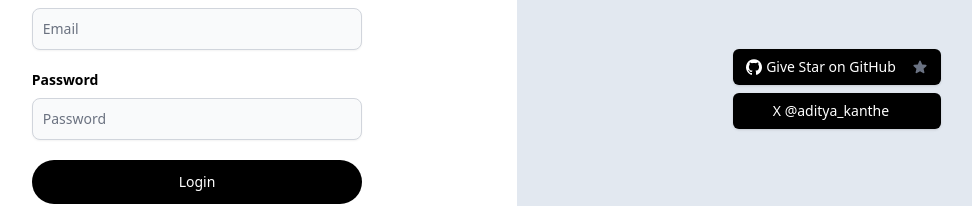
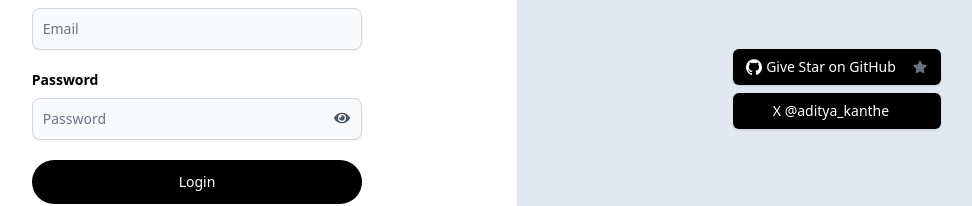
Before and after one commit to adityakanthe10/medium-blog, a React (Vite) app in the folder frontend/: page /login in a window 1280 px wide. Shown: the part 311-517 px from the top of the page, without its empty margins (123-1095 px from the left). Built offline with nearby package versions, Linux system fonts and the light colour scheme.

Commit message:
adding the eye-icon

```diff
--- a/frontend/src/components/auth/signincomp.tsx
+++ b/frontend/src/components/auth/signincomp.tsx
@@ -7,6 +7,7 @@ import { Toast } from "primereact/toast";
 import { signinUser } from "../../features/login";
 import { signInWithGooglePopup } from "../../firebase/firebase.utils";
 import { User } from "firebase/auth";
+import { FaEye, FaEyeSlash } from "react-icons/fa";
 
 // Schema Validation
 const SignInSchema = Yup.object().shape({
@@ -17,6 +18,7 @@ const SignInSchema = Yup.object().shape({
 export const Signincomp = () => {
   // eslint-disable-next-line @typescript-eslint/no-unused-vars
   const [_user, setUser] = useState<User | null>(null);
+  const [showPassword, setShowPassword] = useState(false);
   const [loading, setLoading] = useState(false);
   const navigate = useNavigate();
   const dispatch = useAppDispatch();
@@ -116,12 +118,12 @@ export const Signincomp = () => {
                 <p className="text-red-500 text-sm">{formik.errors.email}</p>
               )}
             </div>
-            <div className="mb-5">
+            <div className="mb-5 relative">
               <label className="block mb-2 text-sm font-semibold text-black ">
                 Password
               </label>
               <input
-                type="password"
+                type={showPassword ? "text" : "password"}
                 id="password"
                 name="password"
                 className="shadow-xs bg-gray-50 border border-gray-300 text-gray-900 text-sm rounded-lg focus:ring-blue-500 focus:border-blue-500 block w-full p-2.5 text-bold"
@@ -131,6 +133,13 @@ export const Signincomp = () => {
                 onChange={formik.handleChange}
                 onBlur={formik.handleBlur}
               />
+              <button
+                type="button"
+                className="absolute inset-y-12 right-3 flex items-center text-gray-600"
+                onClick={() => setShowPassword(!showPassword)}
+              >
+                {showPassword ? <FaEyeSlash /> : <FaEye />}
+              </button>
               {formik.errors.password && formik.touched.password && (
                 <p className="text-red-500 text-sm">{formik.errors.password}</p>
               )}
```
